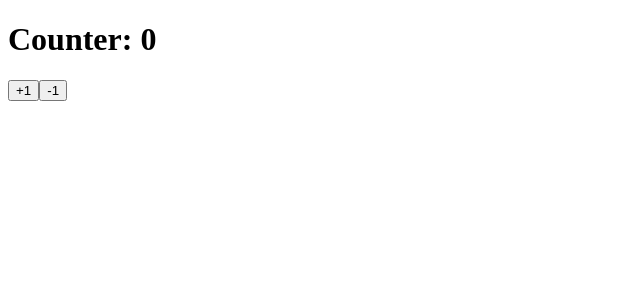
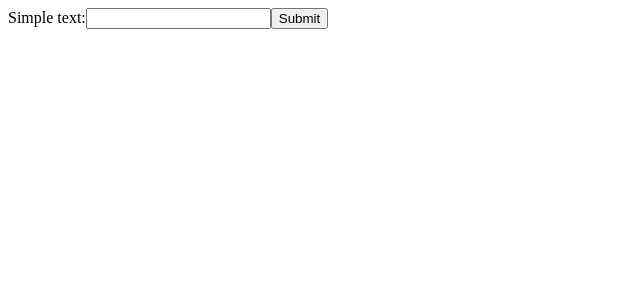
Before and after one commit to MrBlackTongue/react-typescript, a React (Create React App) app: page / in a window 1280 px wide. Shown: the top 300 px of the page, without its empty margins (0-640 px from the left). Built offline with nearby package versions, Linux system fonts and the light colour scheme.

Commit message:
Четвертый урок. Типизация событий

```diff
--- a/src/App.tsx
+++ b/src/App.tsx
@@ -1,59 +1,102 @@
 import React, {Component} from 'react';
 
-type CounterState = {
-    count: number,
-}
+// type CounterState = {
+//     count: number,
+// }
+//
+// type CounterProps = {
+//     title?: string,
+// }
+//
+// class Counter extends Component <CounterProps, CounterState> {
+//     constructor(props: CounterProps) {
+//         super(props)
+//         this.state = {
+//             count: 0
+//         }
+//     }
+//
+//     static defaultProps: CounterProps = {
+//         title: 'Default counter: ',
+//     }
+//
+//     // static getDerivedStateFromProps(props: CounterProps, state: CounterState): CounterState | null {
+//     //     return true ? {count: 2} : null
+//     //
+//     // }
+//
+//     componentDidMount(): void {
+//     }
+//
+//     shouldComponentUpdate(nextProps: CounterProps, nextState: CounterState, ): boolean {
+//         return true
+//     }
+//
+//     handleClickP = (e: React.MouseEvent <HTMLButtonElement | HTMLAnchorElement>) => {
+//         console.log(`${e.clientX}, ${e.clientY}`)
+//         this.setState(({ count }) => ({
+//             count: ++count
+//         }))
+//     }
+//     handleClickM = () => {
+//         this.setState(({ count }) => ({
+//             count: --count
+//         }))
+//     }
+//
+//     render() {
+//         return (
+//             <div>
+//                 <h1>{this.props.title}{this.state.count}</h1>
+//                 <button onClick={this.handleClickP}>+1</button>
+//                 <button onClick={this.handleClickM}>-1</button>
+//                 <a href='#' onClick={this.handleClickP}>Ссылка</a>
+//             </div>
+//         )
+//     }
+// }
 
-type CounterProps = {
-    title?: string,
-}
-
-class Counter extends Component <CounterProps, CounterState> {
-    constructor(props: CounterProps) {
-        super(props)
-        this.state = {
-            count: 0
-        }
+class Form extends Component<any, any> {
+    handleFocus = (e: React.FocusEvent<HTMLInputElement>) => {
+        console.log(e.currentTarget)
     }
 
-    static defaultProps: CounterProps = {
-        title: 'Default counter: ',
+    handleSubmit = (e: React.FormEvent<HTMLFormElement>) => {
+        e.preventDefault()
+        console.log('Submitted!')
     }
 
-    // static getDerivedStateFromProps(props: CounterProps, state: CounterState): CounterState | null {
-    //     return true ? {count: 2} : null
-    //
-    // }
+    handleCopy = (e: React.ClipboardEvent<HTMLInputElement>) => {
+        console.log('Coppied!')
 
-    componentDidMount(): void {
-    }
-
-    shouldComponentUpdate(nextProps: CounterProps, nextState: CounterState, ): boolean {
-        return true
-    }
-
-    handleClickP = () => {
-        this.setState(({ count }) => ({
-            count: ++count
-        }))
-    }
-    handleClickM = () => {
-        this.setState(({ count }) => ({
-            count: --count
-        }))
     }
 
     render() {
         return (
-            <div>
-                <h1>{this.props.title}{this.state.count}</h1>
-                <button onClick={this.handleClickP}>+1</button>
-                <button onClick={this.handleClickM}>-1</button>
-            </div>
+            <form
+                onSubmit={this.handleSubmit}
+            >
+                <label>
+                    Simple text:
+                </label>
+                <input
+                    onFocus={this.handleFocus}
+                    onCopy={this.handleCopy}
+                    type='text'
+                    name='text'
+                />
+                <button
+                    type='submit'
+                >
+                    Submit
+                </button>
+            </form>
         )
     }
+
 }
 
-const App = () => <Counter title='Counter: '/>
+// const App = () => <Counter title='Counter: '/>
+const App:React.FC = () => <Form />
 
 export default App;
```
